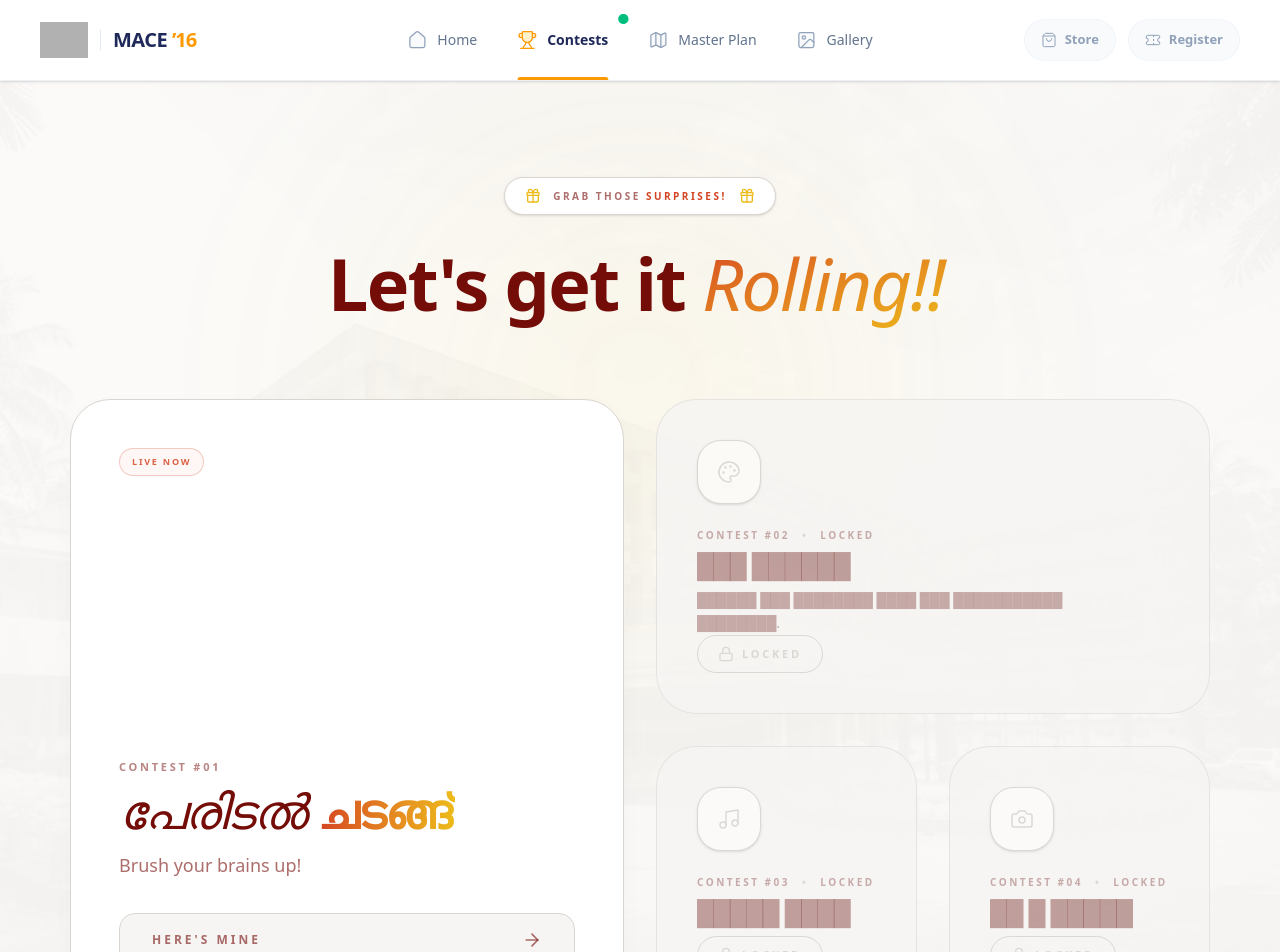
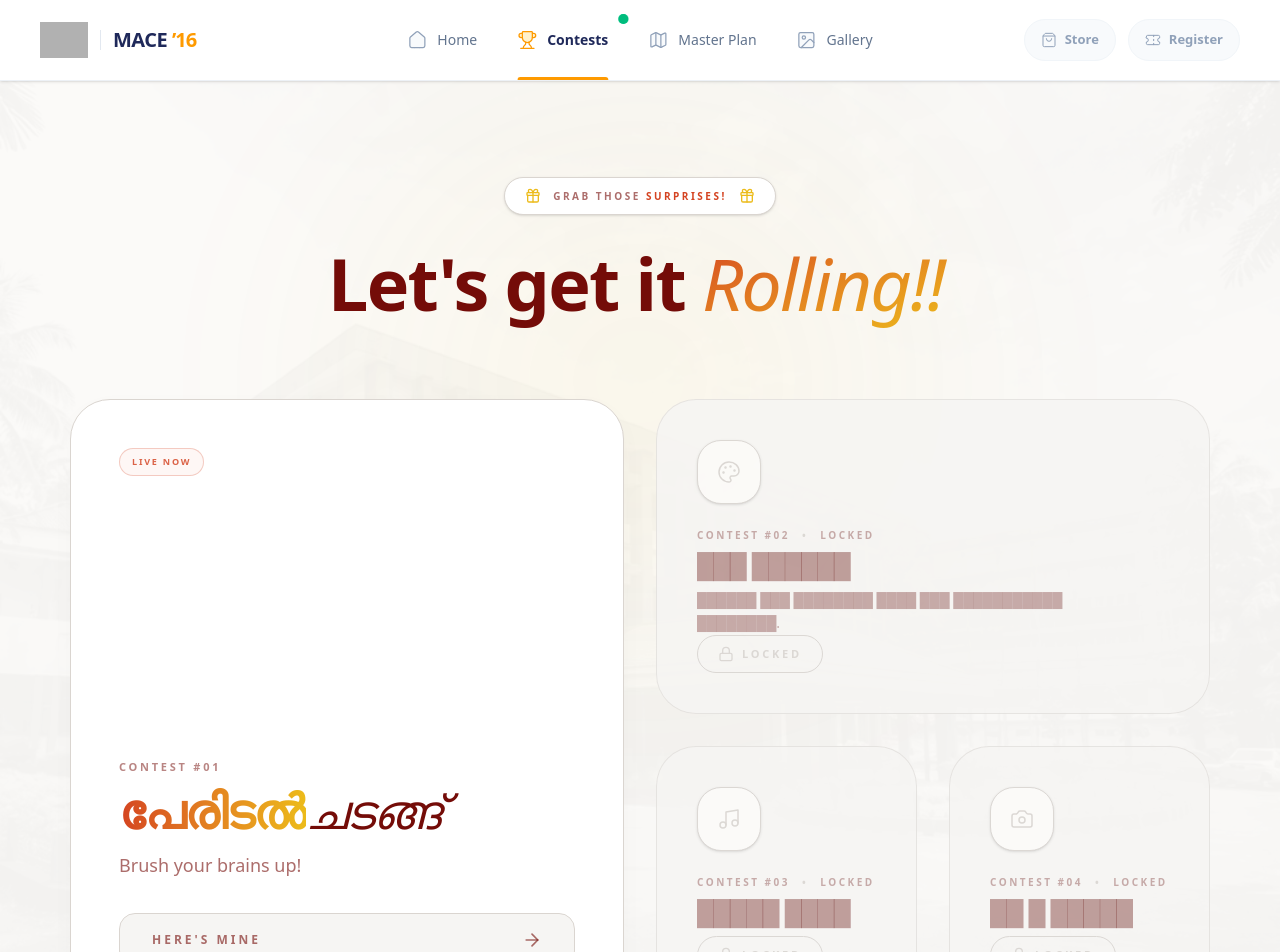
Before and after one commit to mace-2016/alumnimeet, a Next.js app: page /contest in a window 1280 px wide. Shown: the top 952 px of the page. Built offline with nearby package versions, Linux system fonts and the light colour scheme; grey boxes are pictures that could not be loaded; a web font is replaced by a local one.

Commit message:
Update page.tsx

```diff
--- a/app/contest/page.tsx
+++ b/app/contest/page.tsx
@@ -130,10 +130,10 @@ export default function ContestsHubPage() {
                         </p>
 
                         <h2 className="text-4xl lg:text-5xl font-serif mb-3 md:mb-4 tracking-tight group-hover:opacity-80 transition-opacity duration-500">
-                          <span className="text-[var(--color-mace-crimson)] italic font-light pr-2 lg:pr-3">
+                          <span className="font-bold text-transparent bg-clip-text bg-gradient-to-r from-[var(--color-mace-rust)] to-[var(--color-mace-gold)]">
                             {contest.title.split(" ")[0]}
                           </span>
-                          <span className="font-bold text-transparent bg-clip-text bg-gradient-to-r from-[var(--color-mace-rust)] to-[var(--color-mace-gold)]">
+                          <span className="text-[var(--color-mace-crimson)] italic font-light pr-2 lg:pr-3">
                             {contest.title.split(" ").slice(1).join(" ")}
                           </span>
                         </h2>
```
